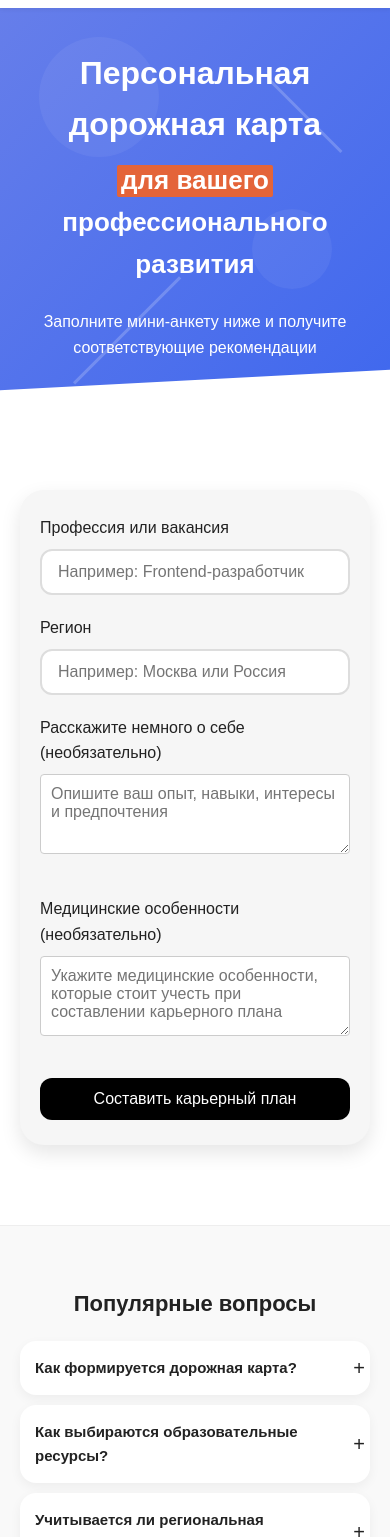
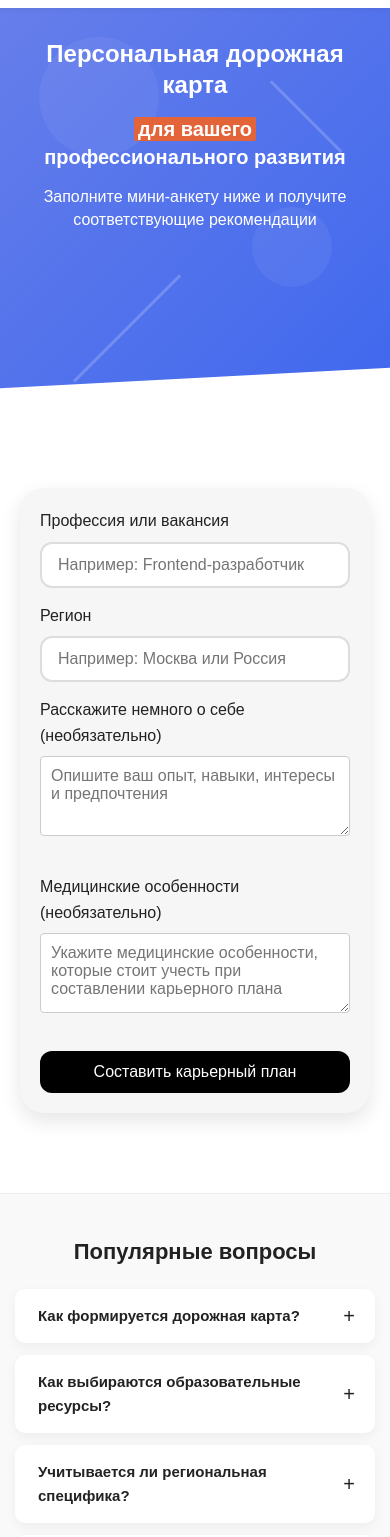
Before and after one commit to TimaPelmesh/from_Pelmesh_to_Yandex_site, a plain HTML site: page index.html in a window 390 px wide. Shown: the part 62-1599 px from the top of the page. Drawn offline with Linux system fonts and the light colour scheme; a web font is replaced by a local one.

Commit message:
Add files via upload

```diff
--- a/static/styles.css
+++ b/static/styles.css
@@ -1568,3 +1568,110 @@ h4.no-icon {
         transform: rotate(-45deg) translateX(-10px);
     }
 }
+
+/* Улучшения для мобильной адаптации */
+@media (max-width: 768px) {
+    /* Улучшение отображения баннера */
+    .hero-banner {
+        padding: 30px 0;
+    }
+
+    .banner-content {
+        width: 90%;
+        margin: 0 auto;
+        text-align: center;
+    }
+
+    .hero-banner h1 {
+        font-size: 26px;
+        line-height: 1.3;
+        margin-bottom: 15px;
+    }
+
+    .hero-banner h2 {
+        font-size: 22px;
+        line-height: 1.4;
+        margin-bottom: 15px;
+    }
+
+    .hero-banner p {
+        font-size: 16px;
+        line-height: 1.4;
+        max-width: 100%;
+    }
+
+    /* Улучшение FAQ-секции */
+    .faq-section {
+        padding: 40px 0;
+    }
+
+    .faq-item {
+        padding: 15px;
+        margin-bottom: 12px;
+    }
+
+    .faq-question {
+        padding: 0 10px;
+        font-size: 16px;
+    }
+
+    .faq-answer {
+        padding: 0 10px;
+    }
+
+    .faq-answer p {
+        padding: 10px 15px;
+        margin: 0;
+    }
+
+    /* Улучшение формы поиска */
+    .search-form {
+        padding: 20px;
+    }
+
+    .input-group {
+        margin-bottom: 15px;
+    }
+}
+
+@media (max-width: 480px) {
+    /* Дополнительные улучшения для очень маленьких экранов */
+    .hero-banner h1 {
+        font-size: 24px;
+        white-space: normal;
+    }
+
+    .hero-banner h2 {
+        font-size: 20px;
+        white-space: normal;
+    }
+
+    .hero-banner p {
+        white-space: normal;
+    }
+
+    .highlight-blue {
+        display: inline-block;
+        white-space: normal;
+    }
+
+    /* Улучшение FAQ-секции для маленьких экранов */
+    .faq-section .container {
+        padding: 0 15px;
+    }
+
+    .faq-item {
+        border-radius: 10px;
+    }
+
+    .faq-question {
+        font-size: 15px;
+        padding: 0 8px;
+    }
+
+    .faq-answer p {
+        padding: 8px 12px;
+        font-size: 14px;
+        line-height: 1.4;
+    }
+}
```
